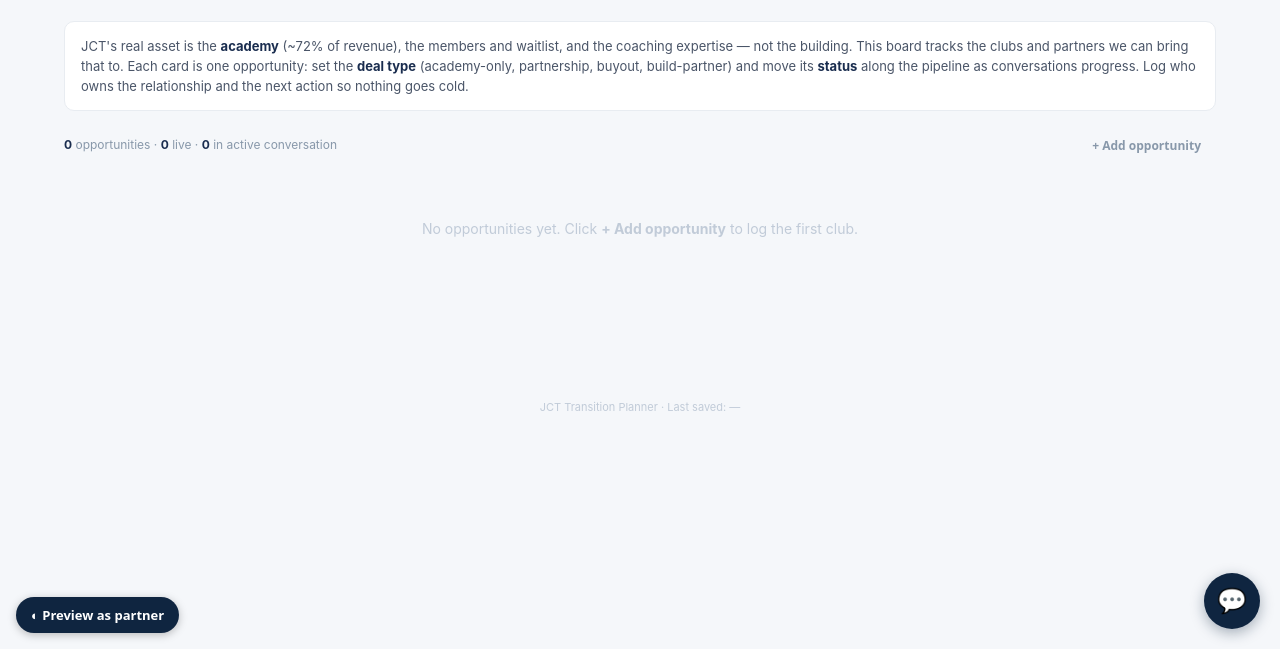
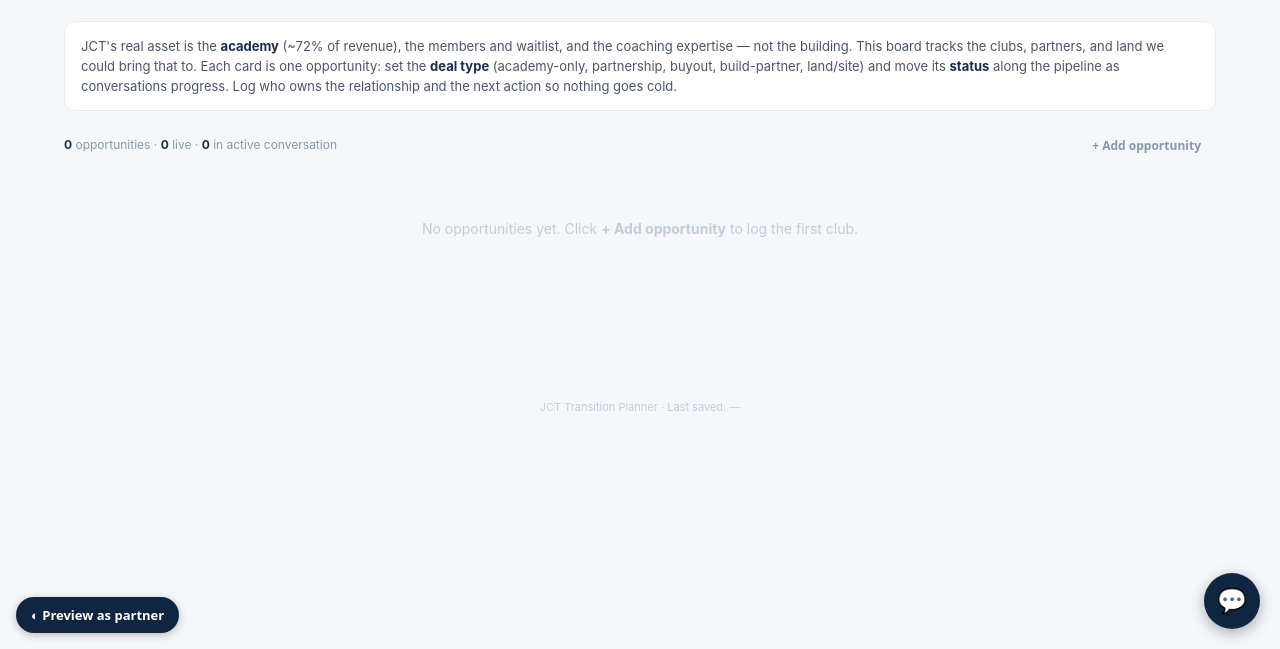
Before and after one commit to craigtyoung/jct-transition-planner, a website: page public/opportunities.html in a window 1280 px wide. Shown: the part 151-800 px from the top of the page. Drawn offline with Linux system fonts and the light colour scheme; no server answers.

Commit message:
Add Land / site deal type to Opportunities pipeline

```diff
--- a/public/opportunities.html
+++ b/public/opportunities.html
@@ -65,7 +65,7 @@
   </div>
 
   <div class="opp-intro">
-    JCT's real asset is the <b>academy</b> (~72% of revenue), the members and waitlist, and the coaching expertise — not the building. This board tracks the clubs and partners we can bring that to. Each card is one opportunity: set the <b>deal type</b> (academy-only, partnership, buyout, build-partner) and move its <b>status</b> along the pipeline as conversations progress. Log who owns the relationship and the next action so nothing goes cold.
+    JCT's real asset is the <b>academy</b> (~72% of revenue), the members and waitlist, and the coaching expertise — not the building. This board tracks the clubs, partners, and land we could bring that to. Each card is one opportunity: set the <b>deal type</b> (academy-only, partnership, buyout, build-partner, land/site) and move its <b>status</b> along the pipeline as conversations progress. Log who owns the relationship and the next action so nothing goes cold.
   </div>
 
   <div class="opp-toolbar">
@@ -88,7 +88,7 @@ let saveTimer = null;
 const uid = () => 'o' + Date.now().toString(36) + Math.floor(Math.random() * 1e4).toString(36);
 function esc(s) { return (s || '').replace(/&/g, '&amp;').replace(/</g, '&lt;').replace(/>/g, '&gt;').replace(/"/g, '&quot;'); }
 
-const DEAL_TYPES = ['Academy-only', 'Partnership / rev-share', 'Buyout / acquire', 'Build partner', 'Other'];
+const DEAL_TYPES = ['Academy-only', 'Partnership / rev-share', 'Buyout / acquire', 'Build partner', 'Land / site', 'Other'];
 const STATUS_FLOW = ['Idea', 'Outreach sent', 'In conversation', 'Exploring deal', 'Agreed', 'Passed'];
 const STATUS_COLOR = { 'Idea':'gray', 'Outreach sent':'blue', 'In conversation':'yellow', 'Exploring deal':'yellow', 'Agreed':'green', 'Passed':'red' };
 
--- a/server.js
+++ b/server.js
@@ -125,7 +125,7 @@ app.post('/api/chat', async (req, res) => {
 
   const system = `You are the assistant for the Joshua Creek Tennis (JCT) Transition Planner — a private planning tool for JCT's next chapter after the current lease ends in April 2028.
 
-JCT is weighing MULTIPLE paths, not just building: (1) Academy-only — bring JCT's elite academy into another club (this is the LEAD direction; the academy is ~72% of revenue and is JCT's real asset, alongside 500 members + a 200-person waitlist); (2) Partnership / revenue-share with a host club; (3) Buyout / acquire an existing facility; (4) Build a new facility (the earlier "Jim Capstick / William Halton Parkway" plan — note that specific site FELL THROUGH; the build research and cost model below are retained as reference for any future build). The Opportunities data tracks target clubs and deal conversations.
+JCT is weighing MULTIPLE paths, not just building: (1) Academy-only — bring JCT's elite academy into another club (this is the LEAD direction; the academy is ~72% of revenue and is JCT's real asset, alongside 500 members + a 200-person waitlist); (2) Partnership / revenue-share with a host club; (3) Buyout / acquire an existing facility; (4) Build a new facility (the earlier "Jim Capstick / William Halton Parkway" plan — note that specific site FELL THROUGH; the build research and cost model below are retained as reference for any future build); (5) Land / site — vacant parcels being evaluated as a future from-scratch build location, tracked separately from club/partner conversations. The Opportunities data tracks target clubs, partners, and land parcels as deal conversations.
 
 Answer questions using ONLY the planner data below. Be concise, specific, and cite the actual numbers, names, and contacts. If something isn't in the data, say so plainly — never invent figures, costs, dates, or contact details. All money is in Canadian dollars. When discussing a build cost line, note whether the data marks it as shared (golf + tennis) or tennis-only.
 
```
